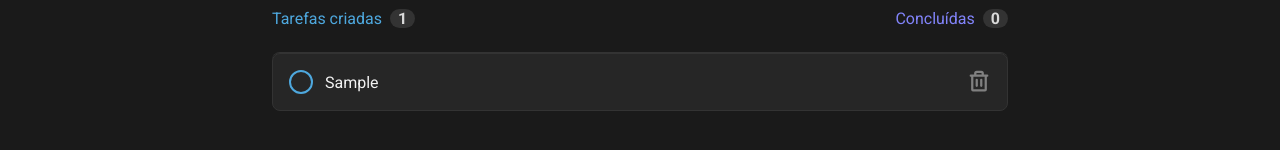
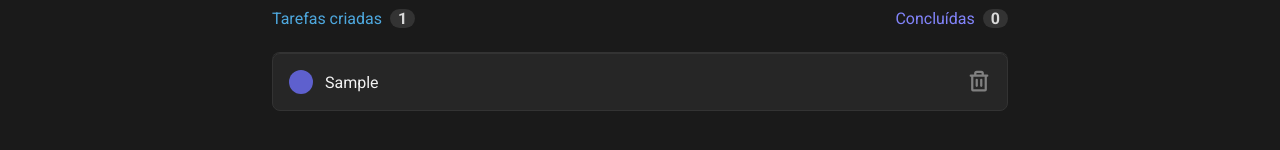
Before and after one commit to Feelpe/react-ts-todo, a React (Vite) app: page / in a window 1280 px wide. Both pictures are taken after typing "Sample" into the empty fields and a click on the button "Criar". Shown: the part 284-434 px from the top of the page. Built offline with nearby package versions, Linux system fonts and the light colour scheme.

Commit message:
feat: update status task

```diff
--- a/src/App.tsx
+++ b/src/App.tsx
@@ -8,14 +8,14 @@ import { Footer } from "./components/Footer";
 
 import styles from "./App.module.css";
 
-export interface taskType {
+export interface TaskType {
   id: number;
   text: string;
   status: boolean;
 }
 
 export function App() {
-  const [tasks, setTasks] = useState<taskType[]>([]);
+  const [tasks, setTasks] = useState<TaskType[]>([]);
   const [newTask, setNewTask] = useState("");
 
   function handleCreateNewTask(event: FormEvent) {
@@ -38,6 +38,20 @@ export function App() {
 
   function handleNewTaskInvalid(event: InvalidEvent<HTMLInputElement>) {
     event.target.setCustomValidity("Esse campo é obrigatório!");
+  }
+
+  function updateTaskStatus(task: TaskType) {
+    const taskFiltered = tasks.filter((taskToFilter) => {
+      task.id !== taskToFilter.id;
+    });
+
+    const updatedTask = {
+      id: task.id,
+      text: task.text,
+      status: task.status,
+    };
+
+    setTasks([...taskFiltered, updatedTask]);
   }
 
   function deleteTask(taskIdToDelete: number) {
@@ -74,7 +88,11 @@ export function App() {
           {tasks.length ? (
             <article>
               {tasks.map((task) => (
-                <Table task={task} deleteTask={deleteTask} />
+                <Table
+                  task={task}
+                  updateTaskStatus={updateTaskStatus}
+                  deleteTask={deleteTask}
+                />
               ))}
             </article>
           ) : (
--- a/src/components/Checkbox/index.tsx
+++ b/src/components/Checkbox/index.tsx
@@ -2,13 +2,37 @@ import { Check } from "@phosphor-icons/react";
 import * as Checkbox from "@radix-ui/react-checkbox";
 
 import styles from "./Checkbox.module.css";
+import { TaskType } from "../../App";
 
-export function CheckBox() {
+interface CheckBoxProps {
+  task: TaskType;
+  updateTaskStatus: (task: TaskType) => void;
+}
+
+export function CheckedBox({ task, updateTaskStatus }: CheckBoxProps) {
   return (
-    <Checkbox.Root className={`${styles.checkbox} ${styles.uncheck}`}>
+    <Checkbox.Root
+      checked={task.status}
+      className={`${styles.checkbox} ${styles.checked}`}
+      onCheckedChange={() => updateTaskStatus(task)}
+    >
       <Checkbox.Indicator>
         <Check size={14} className={styles.check} />
       </Checkbox.Indicator>
     </Checkbox.Root>
   );
 }
+
+export function UnCheckBox({ task, updateTaskStatus }: CheckBoxProps) {
+  return (
+    <Checkbox.Root
+      checked={task.status}
+      className={`${styles.checkbox} ${styles.uncheck}`}
+      onCheckedChange={() => updateTaskStatus(task)}
+    >
+      <Checkbox.Indicator>
+        <Check size={14} className={styles.check} />
+      </Checkbox.Indicator>
+    </Checkbox.Root>
+  );
+}
--- a/src/components/Table/index.tsx
+++ b/src/components/Table/index.tsx
@@ -1,17 +1,18 @@
 import { Trash } from "@phosphor-icons/react";
-import { CheckBox } from "../Checkbox";
-import { taskType } from "../../App";
+import { CheckedBox } from "../Checkbox";
+import { TaskType } from "../../App";
 import styles from "./Table.module.css";
 
 interface taskProps {
-  task: taskType;
+  task: TaskType;
+  updateTaskStatus: (task: TaskType) => void;
   deleteTask: (id: number) => void;
 }
 
-export function Table({ task, deleteTask }: taskProps) {
+export function Table({ task, updateTaskStatus, deleteTask }: taskProps) {
   return (
     <div className={styles.task}>
-      <CheckBox />
+      <CheckedBox task={task} updateTaskStatus={updateTaskStatus} />
       <p>{task.text}</p>
       <button onClick={() => deleteTask(task.id)}>
         <Trash size={24} weight="bold" />
```
